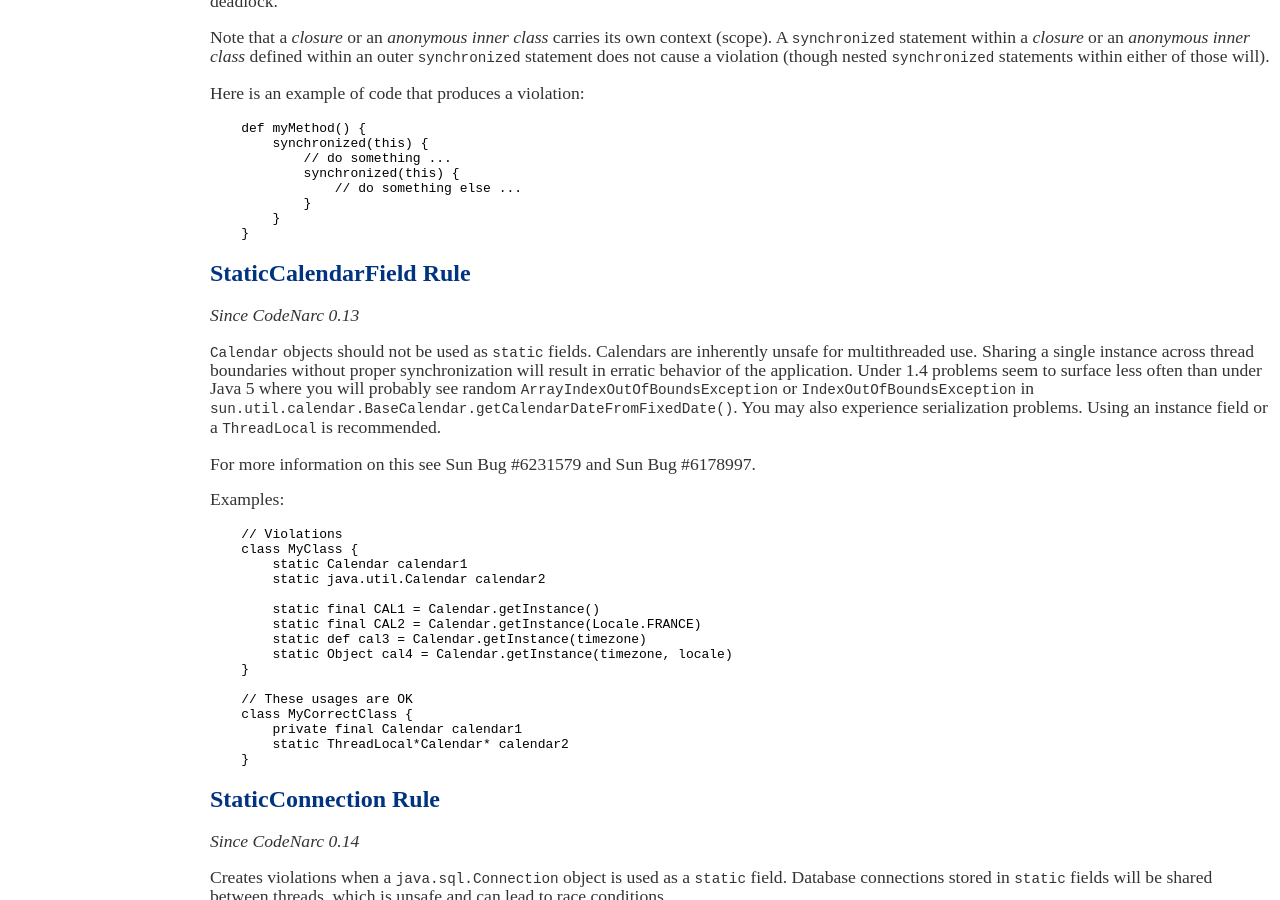
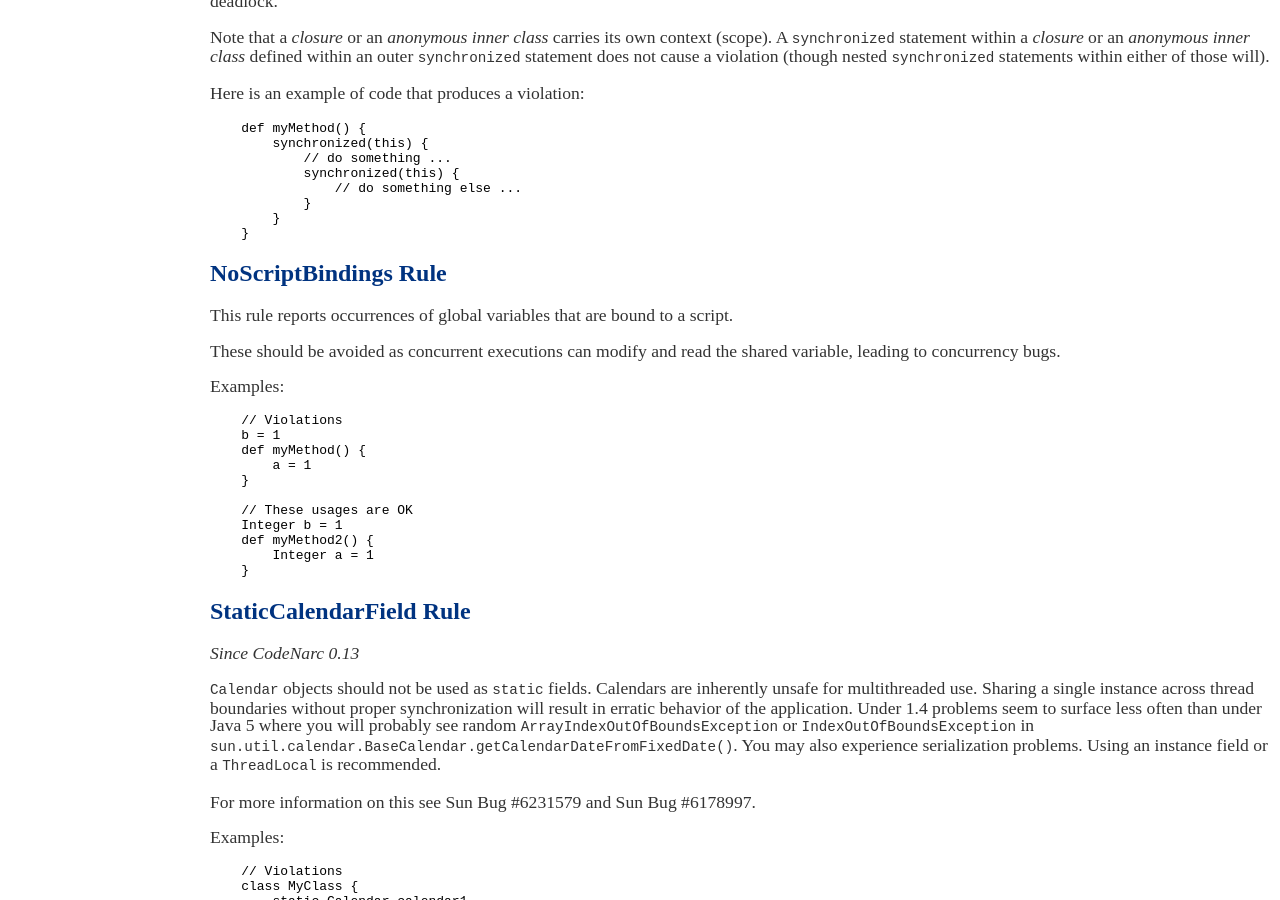
Before and after one commit to CodeNarc/CodeNarc, a Jekyll site: the page built from codenarc-rules-concurrency.md, in a window 1280 px wide and 900 px high, scrolled down 3263 px. Built offline with Jekyll 4.4.1, drawn with Linux system fonts in a browser that asks for light colours.

Commit message:
suggestions

````diff
--- a/codenarc-rules-concurrency.md
+++ b/codenarc-rules-concurrency.md
@@ -224,6 +224,31 @@ Here is an example of code that produces a violation:
                 // do something else ...
             }
         }
+    }
+```
+
+
+## NoScriptBindings Rule
+
+
+This rule reports occurrences of global variables that are bound to a script.
+
+These should be avoided as concurrent executions can modify and read the shared
+variable, leading to concurrency bugs.
+
+Examples:
+
+```
+    // Violations
+    b = 1
+    def myMethod() {
+        a = 1
+    }
+
+    // These usages are OK
+    Integer b = 1
+    def myMethod2() {
+        Integer a = 1
     }
 ```
 
````
